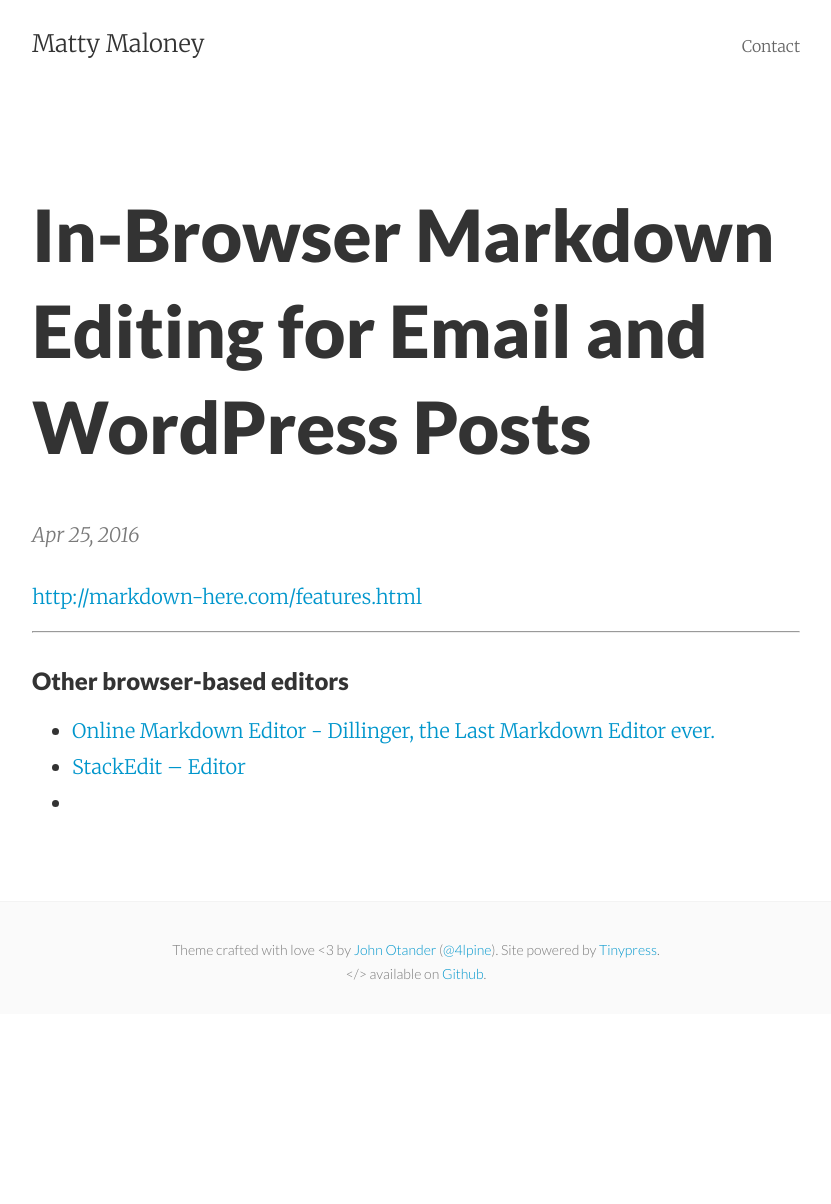
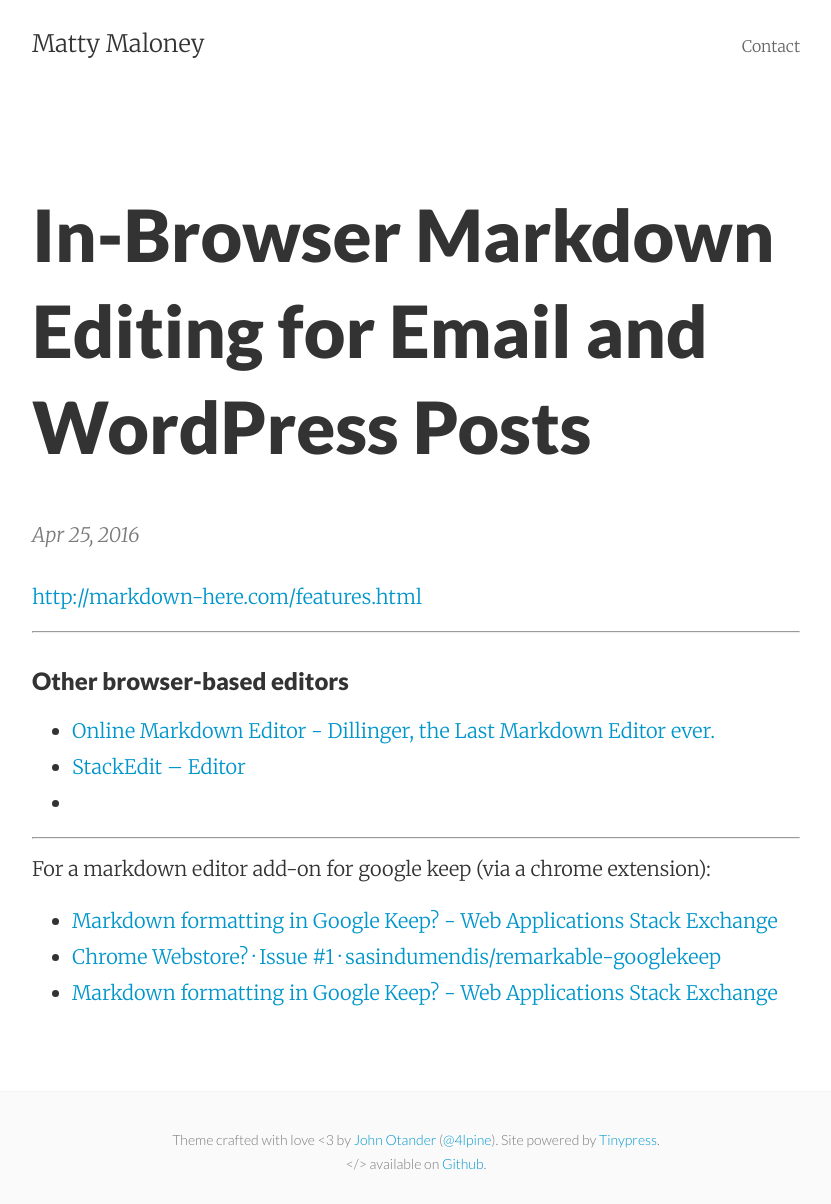
Before and after one commit to mattymaloney/mattymaloney.github.io, a Jekyll site: the page built from _posts/2016-04-25-in-browser-markdown-editing.md, in a window 1280 px wide. Shown: the whole page, without its empty margins (224-1055 px from the left). Built offline with Jekyll 4.4.1, drawn with Linux system fonts in a browser that asks for light colours; before the commit the page ends 1014 px from its top, so only the background shows below that.

Commit message:
Update 2016-04-25-in-browser-markdown-editing.md

```diff
--- a/_posts/2016-04-25-in-browser-markdown-editing.md
+++ b/_posts/2016-04-25-in-browser-markdown-editing.md
@@ -13,3 +13,11 @@ published: true
 * [Online Markdown Editor - Dillinger, the Last Markdown Editor ever.](http://dillinger.io/)
 * [StackEdit – Editor](https://stackedit.io/editor)
 *
+
+---
+
+For a markdown editor add-on for google keep (via a chrome extension):
+
+* [Markdown formatting in Google Keep? - Web Applications Stack Exchange](http://webapps.stackexchange.com/questions/88955/markdown-formatting-in-google-keep)
+* [Chrome Webstore? · Issue #1 · sasindumendis/remarkable-googlekeep](https://github.com/sasindumendis/remarkable-googlekeep/issues/1)
+* [Markdown formatting in Google Keep? - Web Applications Stack Exchange](https://webapps.stackexchange.com/questions/88955/markdown-formatting-in-google-keep?noredirect=1#comment82527_88955)
```
